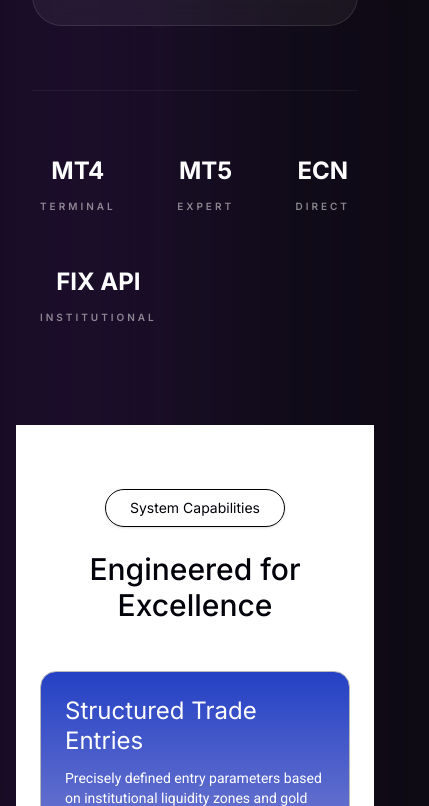
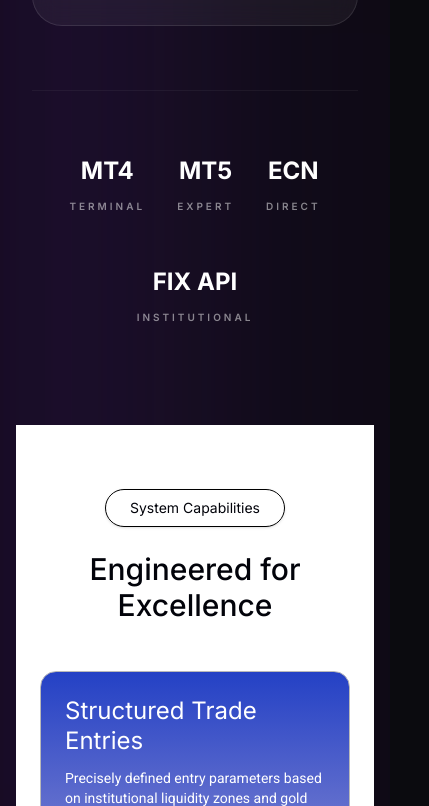
Before and after one commit to bhadoriya7898/OLD-Bot-Gold, a React (Vite) app in the folder client/: page / in a window 390 px wide. Shown: the part 2858-3664 px from the top of the page, 429 px wide, since content can reach past the window. Built offline with nearby package versions, Linux system fonts and the light colour scheme.

Commit message:
Navlink Working For Mobile Screen

```diff
--- a/client/src/App.jsx
+++ b/client/src/App.jsx
@@ -15,7 +15,7 @@
     <BrowserRouter>
       <ScrollToTop />
       <SmoothScroll />
-      <div className="bg-primary-dark text-text-main min-h-screen flex flex-col font-inter relative">
+      <div className="bg-primary-dark text-text-main min-h-screen flex flex-col font-inter relative overflow-x-hidden">
         {/* Background radial gradient effect */}
         <div className="absolute top-[-20%] left-[-10%] w-[50%] h-[50%] bg-primary-purple/20 rounded-full blur-[120px] pointer-events-none z-0"></div>
         <div className="absolute top-[20%] right-[-10%] w-[40%] h-[60%] bg-primary-purple/10 rounded-full blur-[150px] pointer-events-none z-0"></div>
--- a/client/src/components/home/Performance.jsx
+++ b/client/src/components/home/Performance.jsx
@@ -26,7 +26,7 @@
 
 const Performance = () => {
   return (
-    <section id="performance" className="w-full flex justify-center py-16 md:py-20 relative">
+    <section id="performance" className="w-full flex justify-center py-16 md:py-20 relative overflow-hidden">
 
       {/* Gradient Background */}
       <div
--- a/client/src/components/home/Testimonials.jsx
+++ b/client/src/components/home/Testimonials.jsx
@@ -97,7 +97,7 @@
 
           <div className="w-full max-w-[642px] px-4">
             <h2
-              className="font-inter font-normal text-2xl md:text-[40px] leading-tight md:line-height-[48px]"
+              className="font-inter font-normal text-2xl md:text-[40px] leading-tight md:line-height-[48px] px-2"
               style={{
                 background: "linear-gradient(180deg, #FFFFFF 0%, rgba(255, 255, 255, 0.7) 100%)",
                 WebkitBackgroundClip: "text",
@@ -110,7 +110,7 @@
 
           <div className="w-full max-w-[630px] px-4">
             <p
-                className="font-inter font-normal text-sm md:text-base leading-relaxed md:leading-[20.8px] text-[#BDBDBD]"
+                className="font-inter font-normal text-sm md:text-base leading-relaxed md:leading-[20.8px] text-[#BDBDBD] px-2"
             >
               Discover what the coding community is saying about Saturn's in our Testimonials
               section. Immerse yourself in firsthand experiences as developers share.
--- a/client/src/components/home/TrustedStats.jsx
+++ b/client/src/components/home/TrustedStats.jsx
@@ -82,7 +82,7 @@
             </StaggerContainer>
 
             {/* ================= PLATFORM ROW ================= */}
-            <StaggerContainer className="w-full pt-16 border-t border-white/5 flex flex-wrap justify-between items-center gap-y-12 gap-x-8 md:gap-x-12 px-2 md:px-10">
+            <StaggerContainer className="w-full pt-16 border-t border-white/5 flex flex-wrap justify-center lg:justify-between items-center gap-y-12 gap-x-8 md:gap-x-12 px-2 md:px-10">
                 {platforms.map((item, index) => (
                     <motion.div
                         key={index}
--- a/client/src/pages/Home.jsx
+++ b/client/src/pages/Home.jsx
@@ -12,7 +12,7 @@
 
 const Home = () => {
   return (
-    <div className="w-full flex flex-col items-center">
+    <div className="w-full flex flex-col items-center overflow-x-hidden">
       <Hero />
       <HomeChart />
       <TrustedLogos />
```
